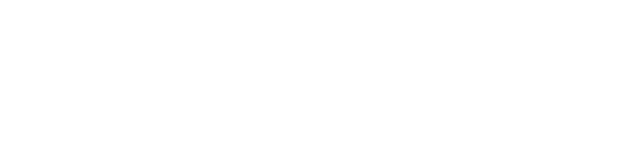
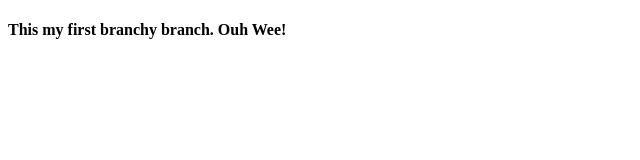
Before and after one commit to amal918b/MMD2, a plain HTML site: page index.html in a window 1280 px wide. Shown: the whole page, without its empty margins (0-640 px from the left). Drawn offline with Linux system fonts and the light colour scheme.

Commit message:
branchTest

```diff
--- a/index.html
+++ b/index.html
@@ -8,6 +8,7 @@
 </head>
 
 <body>
+    <h4>This my first branchy branch. Ouh Wee!</h4>
     <script src=""></script>
 </body>
 </html>
```
